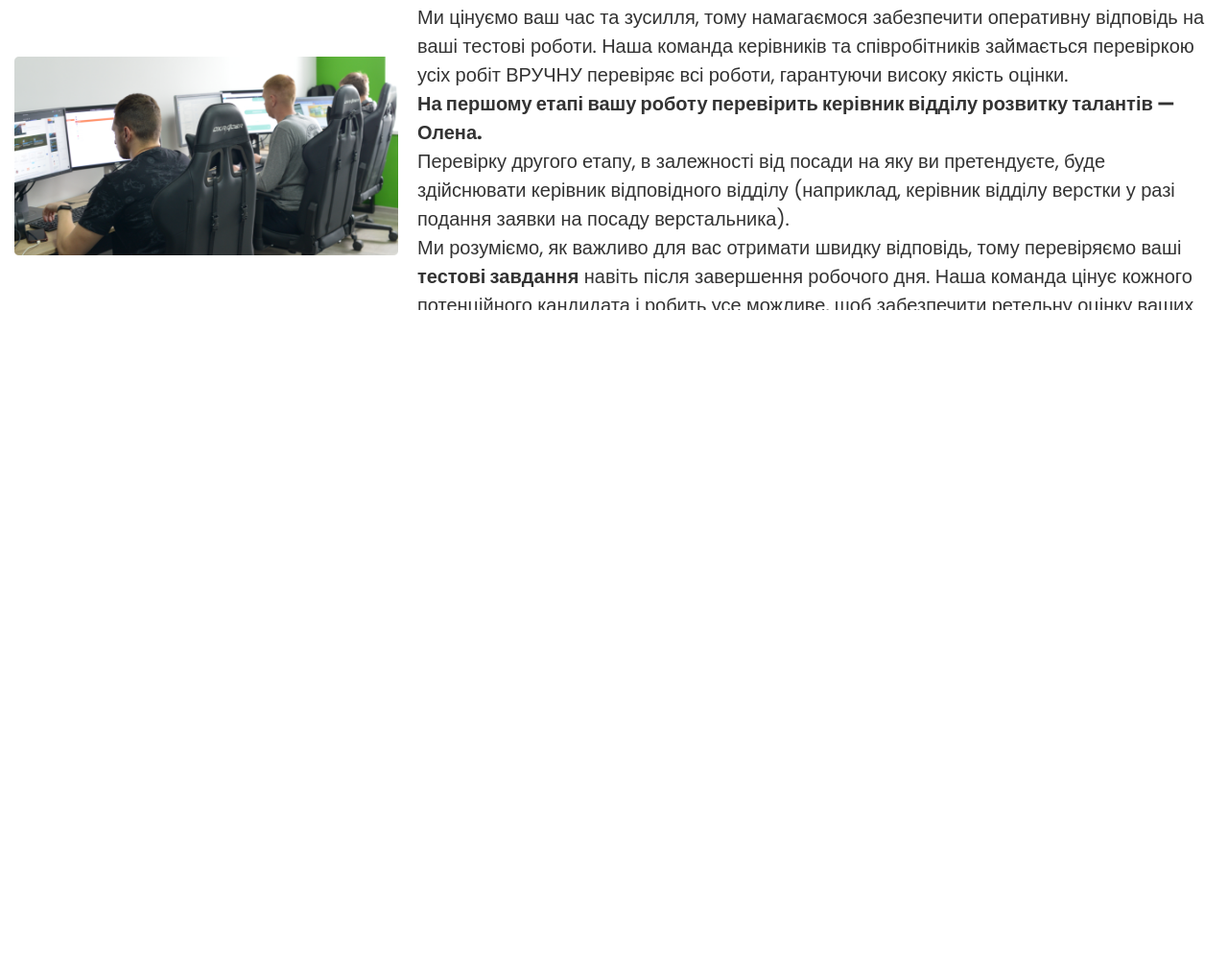
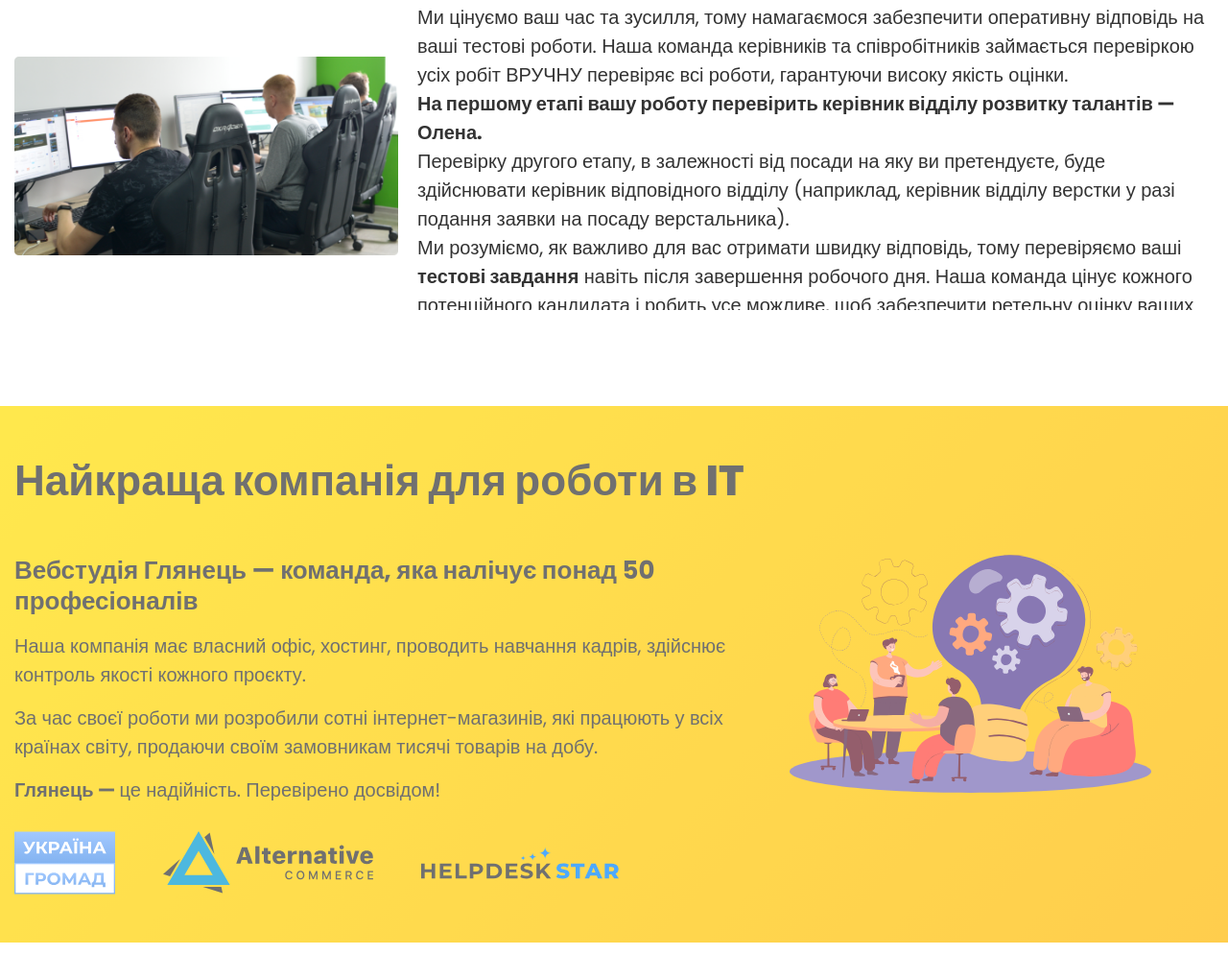
Before and after one commit to RudychikFedorV/test-, a website built with Parcel: page index.html in a window 1280 px wide. Shown: the part 1272-2292 px from the top of the page at 96% size. Before the commit the page ends 1695 px from the top, so only its background shows below. Built offline with nearby package versions, Linux system fonts and the light colour scheme.

Commit message:
advertising section

```diff
--- a/index.html
+++ b/index.html
@@ -329,9 +329,9 @@
             </div>
         </section>
 
-        <section class="work" id="work">
+        <section class="work" id="work" aria-label="work section">
             <div class="container">
-                <h1 class="work-title">Перевірка тествого завдання</h1>
+                <h1 class="title work-title">Перевірка тествого завдання</h1>
                 <div class="work-section">
                     <div class="work-section__img" data-aos="fade-left">
                         <img src="./img/work/work.png" alt="Перевірка тествого завдання">
@@ -365,7 +365,30 @@
 
         </section>
 
-        <section class="advertising" id="advertising"></section>
+        <section class="advertising" id="advertising" aria-label="advertising section">
+            <div class="container">
+                <div class="advertising-content" aria-label="The best company to work for in IT" data-aos="fade-left">
+                    <h1 class="advertising-content__title title">Найкраща компанія для роботи в IT</h1>
+                    <p class="advertising-content__desc">Вебстудія Глянець — команда, яка налічує понад 50 професіоналів
+                    </p>
+                    <p class="advertising-content__info">Наша компанія має власний офіс, хостинг, проводить навчання
+                        кадрів, здійснює контроль якості кожного проєкту.
+                    </p>
+                    <p class="advertising-content__info">За час своєї роботи ми розробили сотні інтернет-магазинів, які
+                        працюють у всіх країнах світу, продаючи своїм замовникам тисячі товарів на добу.
+                    </p>
+                    <p class="advertising-content__txt">Глянець — <span>це надійність. Перевірено досвідом!</span></p>
+                    <div class="advertising-content__social"  aria-label="Our startups social">
+                        <img src="./img/advertising/ua.svg" alt="UA">
+                        <img src="./img/advertising/alternative.svg" alt="Alternativ">
+                        <img src="./img/advertising/helpdesk.svg" alt="Helpdesk">
+                    </div>
+                </div>
+                <div class="advertising-img" data-aos="fade-up"  aria-label="foto work">
+                    <img src="./img/advertising/advertising.svg" alt="work">
+                </div>
+            </div>
+        </section>
 
     </div>
 
--- /dev/null
+++ b/styles/components/_advertising.scss
@@ -0,0 +1,39 @@
+.advertising {
+  background: var(--background-btn);
+  opacity: 0.7;
+  padding: 50px 0;
+  margin-bottom: 100px;
+
+  .container {
+    @include flex-spaceBetween-center;
+    gap: 20px;
+  }
+  &-content {
+    max-width: 870px;
+    &__desc {
+      font: var(--txt-700-26-ff);
+      color: var(--black);
+      margin-bottom: 15px;
+    }
+    &__info {
+      font: var(--txt-400-20-ff);
+      color: var(--black);
+      margin-bottom: 15px;
+    }
+    &__txt {
+      font: var(--txt-700-20-150-ff);
+      color: var(--black);
+      margin-bottom: 28px;
+      span {
+        font: var(--txt-400-20-ff);
+      }
+    }
+    &__social {
+      display: flex;
+      gap: 50px;
+    }
+  }
+  &-img {
+    padding-right: 65px;
+  }
+}
--- a/styles/components/_work.scss
+++ b/styles/components/_work.scss
@@ -1,11 +1,6 @@
 .work {
   padding: 100px 0;
 
-  &-title {
-    font: var(--txt-800-44-ff);
-    color: var(--black);
-    margin-bottom: 50px;
-  }
   &-section {
     @include flex-spaceBetween-center;
     gap: 20px;
--- a/styles/layout/_base.scss
+++ b/styles/layout/_base.scss
@@ -21,3 +21,8 @@ body {
     scale: 1.05;
   }
 }
+.title {
+  font: var(--txt-800-44-ff);
+  color: var(--black);
+  margin-bottom: 50px;
+}
--- a/styles/styles.scss
+++ b/styles/styles.scss
@@ -15,4 +15,5 @@
 @import 'components/welcome';
 @import 'components/carousel';
 @import 'components/work';
+@import 'components/advertising';
 @import 'components/footer';
```
Also changed, not shown: docs/styles.css, img/advertising/advertising.svg (added), img/advertising/alternative.svg (added), img/advertising/helpdesk.svg (added), img/advertising/ua.svg (added), 1 other file.
